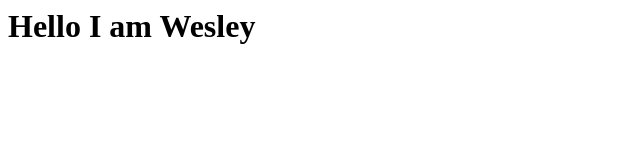
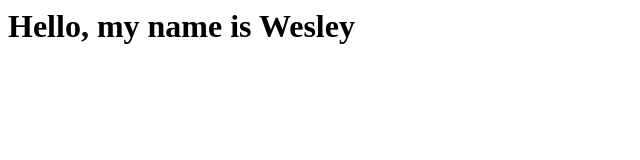
Before and after one commit to seahlah/seahlah.github.io, a plain HTML site: page index.html in a window 1280 px wide. Shown: the whole page, without its empty margins (0-640 px from the left). Drawn offline with Linux system fonts and the light colour scheme.

Commit message:
Update index.html

```diff
--- a/index.html
+++ b/index.html
@@ -1 +1 @@
-<h1>Hello I am Wesley</h1>
+<h1>Hello, my name is Wesley</h1>
```
